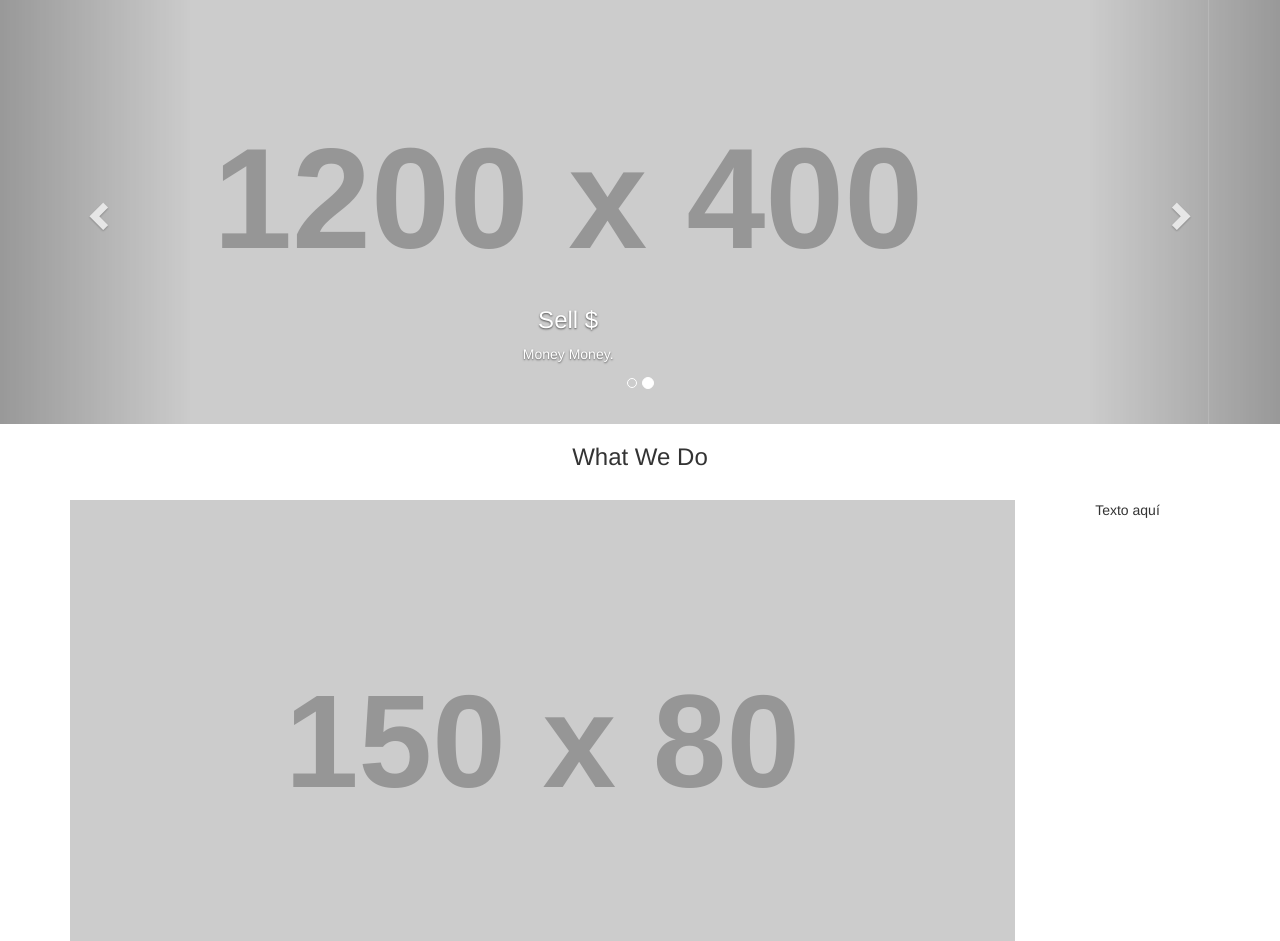
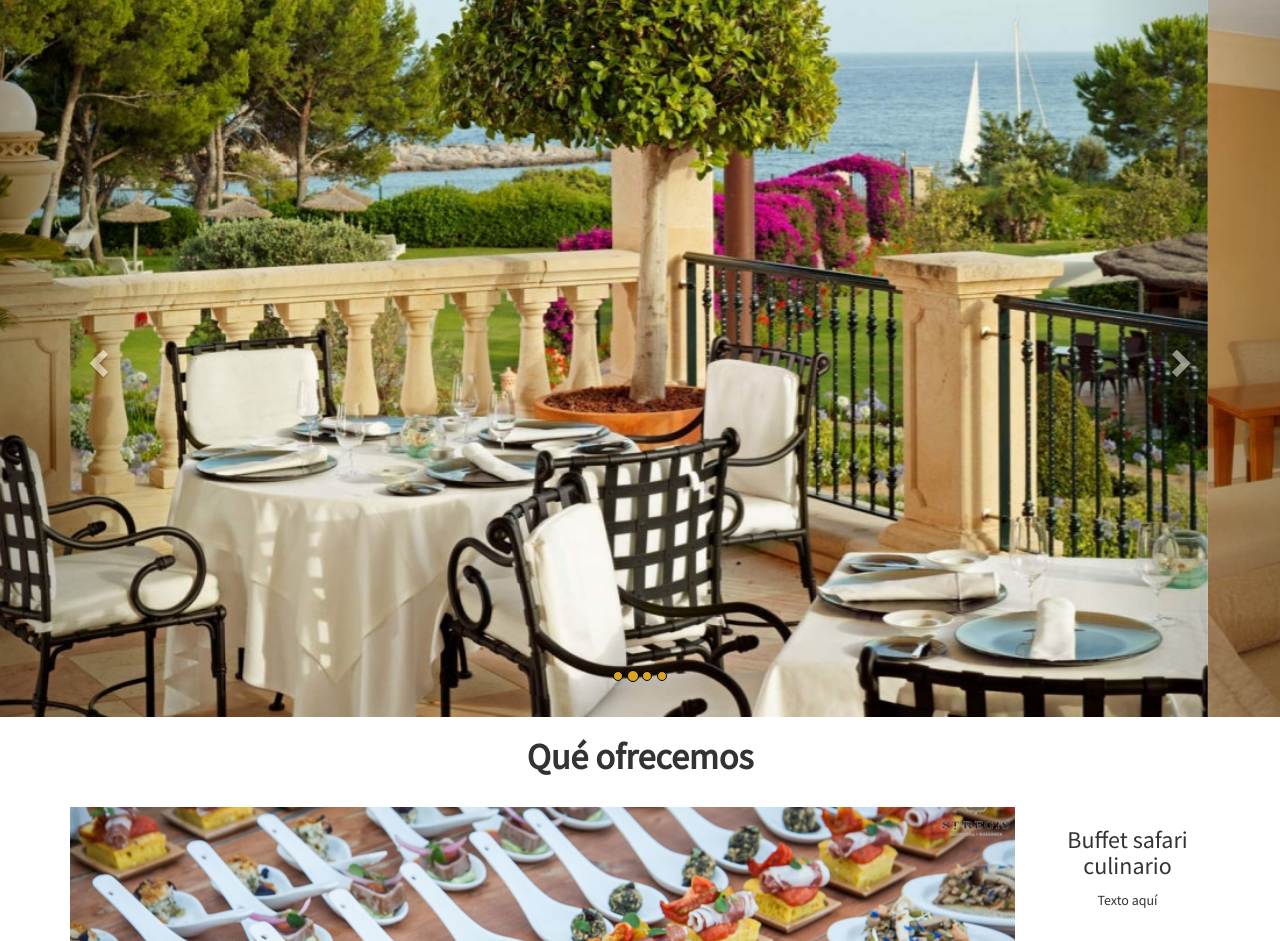
Before and after one commit to caparas/WebHotel, a plain HTML site: page template.html in a window 1280 px wide. Shown: the part 53-994 px from the top of the page. Drawn offline with nearby package versions, Linux system fonts and the light colour scheme; placeholder pictures from the web are drawn by us.

Commit message:
Actualización páginas

```diff
--- a/estilo.css
+++ b/estilo.css
@@ -1,4 +1,5 @@
 .navbar {
+    font-family: 'Source Sans Pro', sans-serif;
     margin-bottom: 0;
     border-radius: 0;
     opacity: 0.95;
@@ -11,20 +12,48 @@ footer {
 }
 
 .carousel-inner img {
-    width: 100%; /* Set width to 100% */
+    width: 100%;
+    max-height:900px;
+    min-height:200px;
     margin: auto;
-    min-height:200px;
 }
 
 /* Hide the carousel text when the screen is less than 600 pixels wide */
 @media (max-width: 600px) {
     .carousel-caption {
-        display: none;
+        display:none;
     }
+}
+
+#indicadores li{
+    background-color:goldenrod;
+    border-width: 1px;
+    border-color:black;
+}
+
+#controls{
+    background-color:red;
+
+}
+
+#container{
+    font-family: 'Source Sans Pro', sans-serif;
+}
+
+#titulo{
+    font-weight: bold;
 }
 
 .row{
     margin-bottom: 50px;
+}
+
+.row img{
+    width:100%;
+}
+
+#img-spa{
+    height:400px;
 }
 
 #myCarousel{
--- a/template.html
+++ b/template.html
@@ -8,6 +8,7 @@
         <link rel="stylesheet" href="https://maxcdn.bootstrapcdn.com/bootstrap/3.3.7/css/bootstrap.min.css">
         <script src="https://ajax.googleapis.com/ajax/libs/jquery/3.1.1/jquery.min.js"></script>
         <script src="https://maxcdn.bootstrapcdn.com/bootstrap/3.3.7/js/bootstrap.min.js"></script>
+        <link href="https://fonts.googleapis.com/css?family=Source+Sans+Pro" rel="stylesheet">
     </head>
     <body>
 
@@ -31,29 +32,39 @@
                 </div>
             </div>
         </nav>
-
+        <div id="container">
             <div id="myCarousel" class="carousel slide" data-ride="carousel">
                 <!-- Indicators -->
-            <ol class="carousel-indicators">
+                <ol class="carousel-indicators" id="indicadores">
                     <li data-target="#myCarousel" data-slide-to="0" class="active"></li>
                     <li data-target="#myCarousel" data-slide-to="1"></li>
+                    <li data-target="#myCarousel" data-slide-to="2"></li>
+                    <li data-target="#myCarousel" data-slide-to="3"></li>
                 </ol>
 
                 <!-- Wrapper for slides -->
                 <div class="carousel-inner" role="listbox">
                     <div class="item active">
-                    <img src="https://placehold.it/1200x400?text=IMAGE" alt="Image">
+                        <img src="img/es-fum.jpg" alt="Restaurante 'Es fum'">
                         <div class="carousel-caption">
-                        <h3>Sell $</h3>
-                        <p>Money Money.</p>
                         </div>
                     </div>
 
                     <div class="item">
-                    <img src="https://placehold.it/1200x400?text=Another Image Maybe" alt="Image">
+                        <img src="img/suit.jpg" alt="Suite Diamante">
                         <div class="carousel-caption">
-                        <h3>More Sell $</h3>
-                        <p>Lorem ipsum...</p>
+                        </div>
+                    </div>
+
+                    <div class="item">
+                        <img src="img/suite2.jpg" alt="Suite Solaris">
+                        <div class="carousel-caption">
+                        </div>
+                    </div>
+
+                    <div class="item">
+                        <img src="img/Restaurant-Aqua.jpg" alt="Restaurante Aqua">
+                        <div class="carousel-caption">
                         </div>
                     </div>
                 </div>
@@ -70,22 +81,24 @@
             </div>
 
             <div class="container text-center">
-            <h3>What We Do</h3><br>
+                <h1 id="titulo">Qué ofrecemos</h1><br>
                 <div class="row">
                     <div class="col-sm-10">
-                    <img src="https://placehold.it/150x80?text=IMAGE" class="img-responsive" style="width:100%" alt="Image">
+                        <img src="img/Culinary-Safary-buffet.jpg" alt="Buffet safari culinario">
                     </div>
                     <div class="col-sm-2" id="texto">
+                        <h3>Buffet safari culinario</h3>
                         <p>Texto aquí</p>
                     </div>
 
                 </div>
                 <div class="row">
                     <div class="col-sm-4" id="texto">
+                        <h3>Spa</h3>
                         <p>Texto aquí</p>
                     </div>
                     <div class="col-sm-8">
-                    <img src="https://placehold.it/150x80?text=IMAGE" class="img-responsive" style="width:100%" alt="Image">
+                        <img src="img/spa.jpg"alt="Spa" id="img-spa">
                     </div>
                 </div>
                 <div class="row">
@@ -94,5 +107,6 @@
                     </div>
                 </div>
             </div>
+        </div>
     </body>
 </html>
```
Also changed, not shown: img/Culinary-Safary-buffet.jpg (added), img/Restaurant-Aqua.jpg (added), img/es-fum.jpg (added), img/spa.jpg (added), img/suit.jpg (added), img/suite2.jpg (added). Lines whose indentation alone changed are shown as unchanged.
